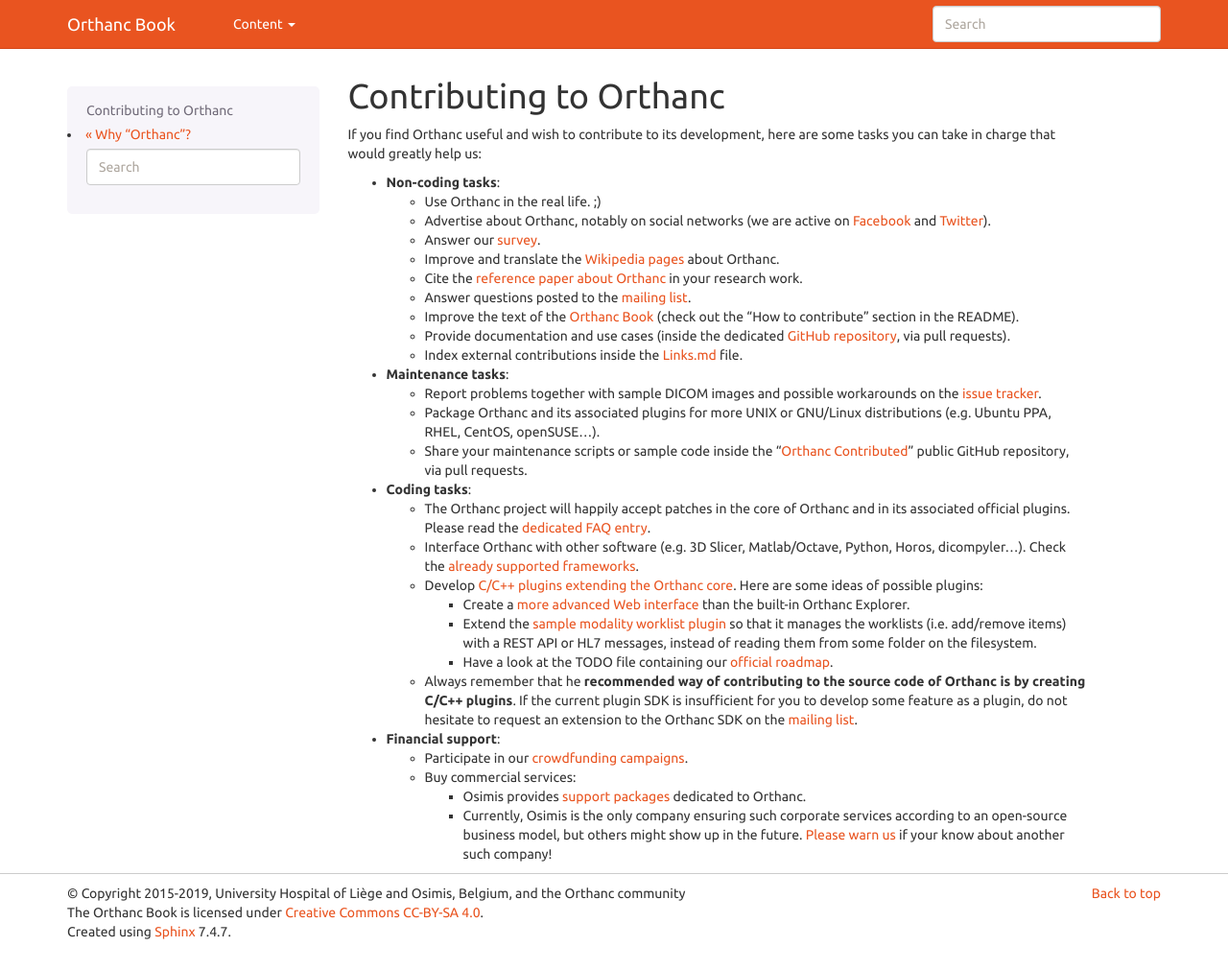
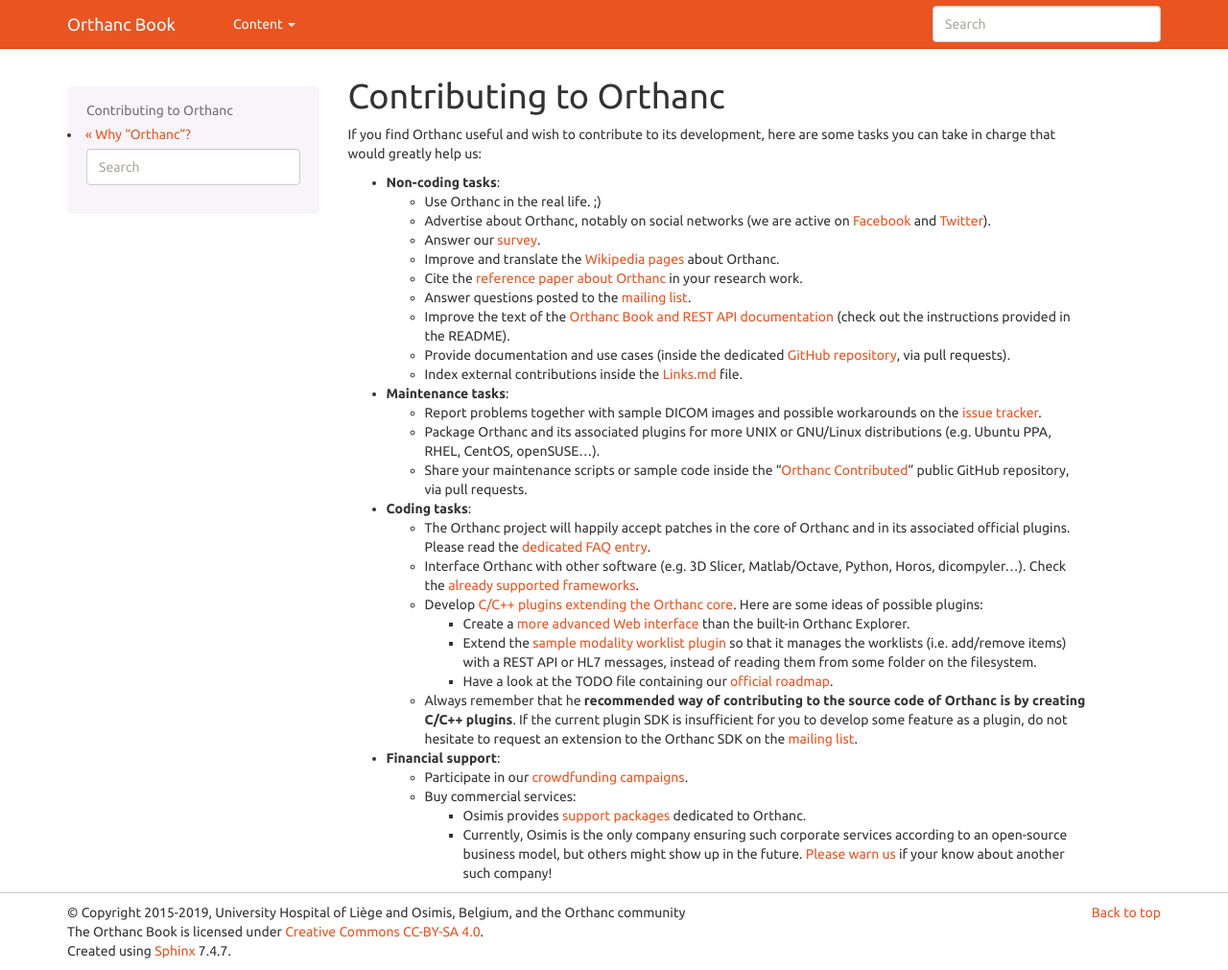
Before and after one commit to orthanc-mirrors/orthanc-book, a Sphinx documentation site: the page built from Sphinx/source/contributing.rst, in a window 1280 px wide and 1011 px high. Shown: the whole window at 96% size. Built offline with Sphinx 7.4.7, drawn with Linux system fonts in a browser that asks for light colours.

Commit message:
contributing

```diff
--- a/Sphinx/source/contributing.rst
+++ b/Sphinx/source/contributing.rst
@@ -21,9 +21,9 @@
     in your research work.
   - Answer questions posted to the `mailing list
     <https://groups.google.com/forum/#!forum/orthanc-users>`_.
-  - Improve the text of the `Orthanc Book
-    <https://bitbucket.org/sjodogne/orthanc-book/>`_ (check out the "How to contribute"
-    section in the README).
+  - Improve the text of the `Orthanc Book and REST API documentation
+    <https://bitbucket.org/sjodogne/orthanc-book/>`_ (check out the
+    instructions provided in the README).
   - Provide documentation and use cases (inside the dedicated `GitHub
     repository <https://github.com/jodogne/OrthancContributed>`_, via
     pull requests).
```
